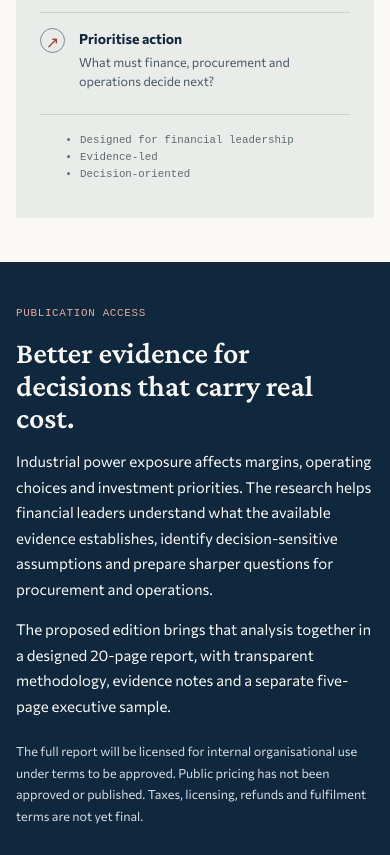
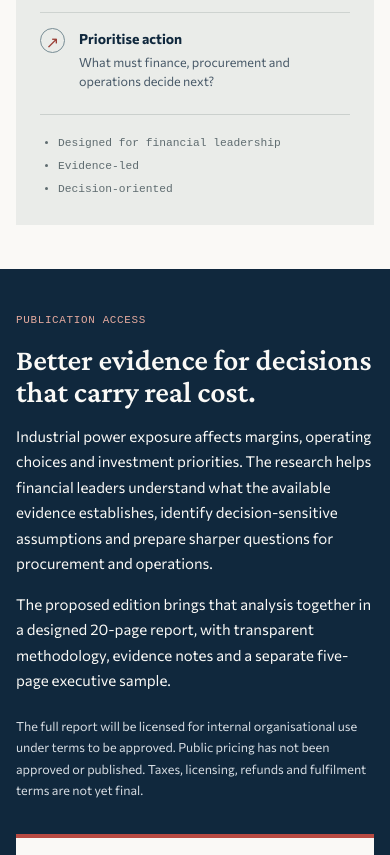
Before and after one commit to praneix/FirmaBlickRepo, a website: page site/research/germany-industrial-energy-decision-report-2026/index.html in a window 390 px wide. Shown: the part 5198-6053 px from the top of the page. Drawn offline with nearby package versions, Linux system fonts and the light colour scheme; a web font is replaced by a local one.

Commit message:
Give publication headline two-line desktop width with mobile-responsive sizing

```diff
--- a/site/styles.css
+++ b/site/styles.css
@@ -313,3 +313,9 @@ footer { background: #0b1e2d; color: var(--ivory); padding-top: 48px; }
  .report-page{scroll-snap-type:none}
  .report-page .report-rail-link span{transition:none}
 }
+
+/* Owner-approved polish: three principles and two-line publication headline. */
+.report-page .report-scope-aside ul.report-scope-aside-end{list-style:disc outside;padding:17px 0 0 18px;margin:8px 0 0;border-top:1px solid #cbd0cd;font:.75rem/1.7 var(--mono);color:#5f6c70}
+.report-page .report-scope-aside ul.report-scope-aside-end li{display:list-item;padding:2px 0}
+.report-page .report-purchase h2{max-width:27ch;text-wrap:balance}
+@media (max-width:740px){.report-page .report-purchase h2{max-width:100%;font-size:clamp(2rem,7vw,2.65rem)}}
```
